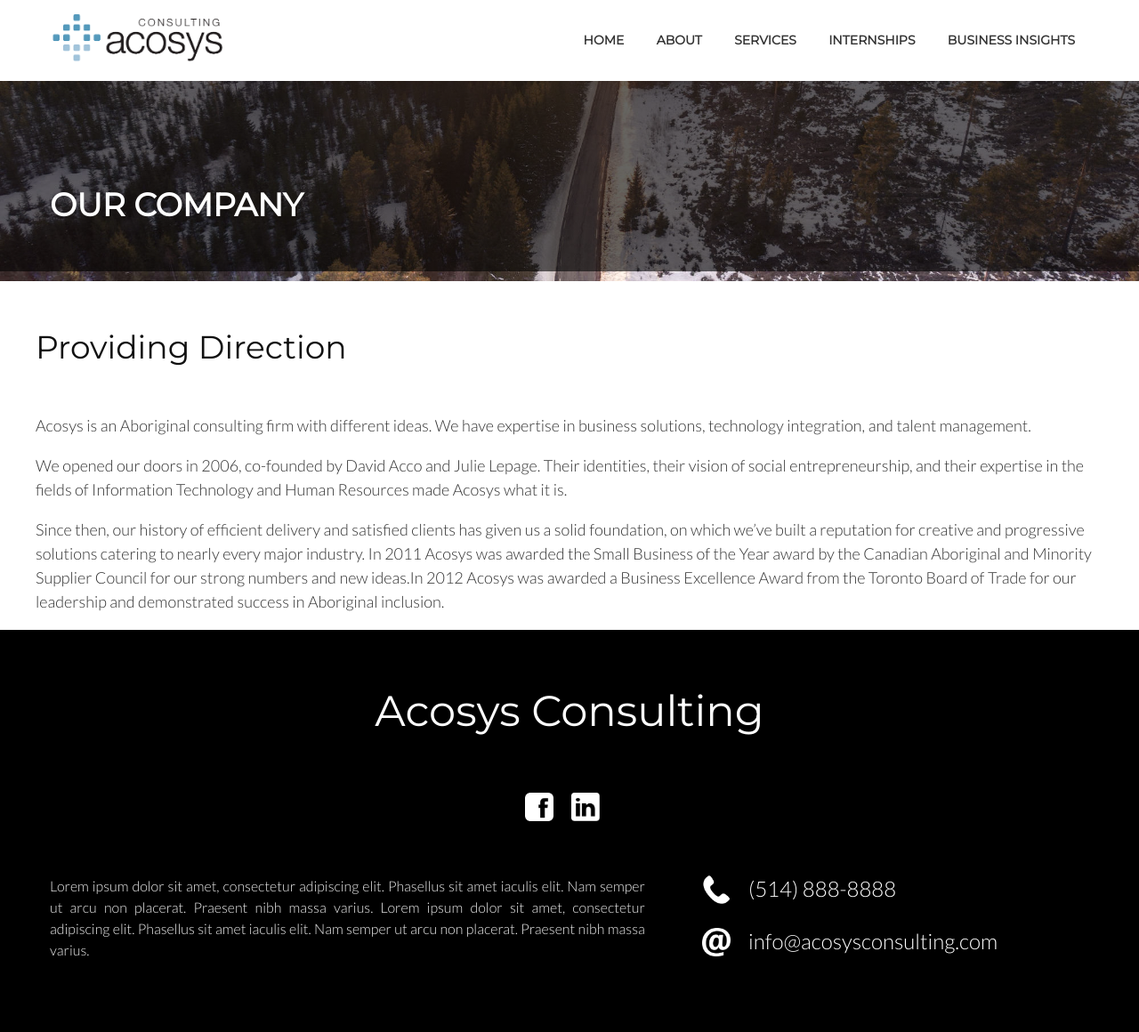
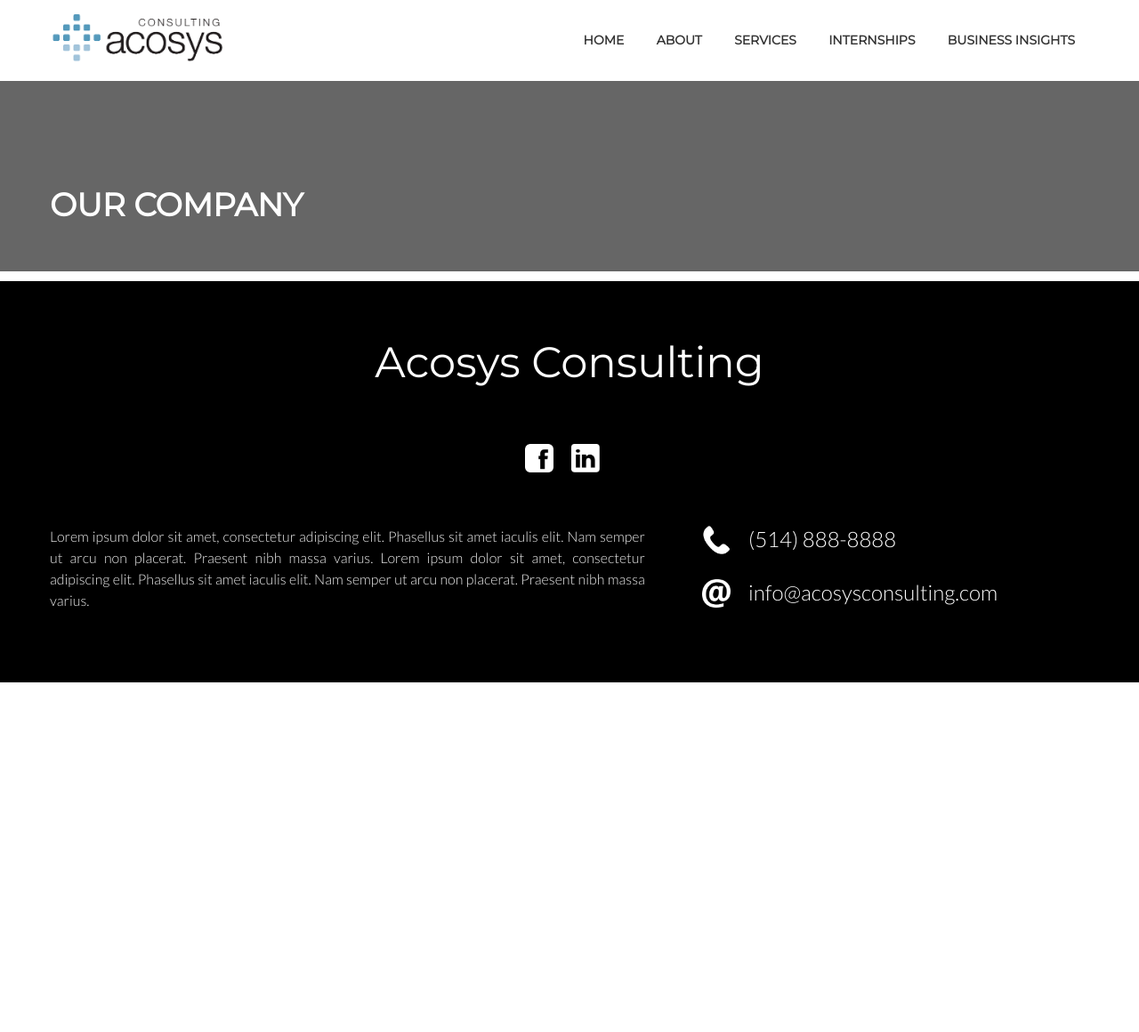
Before and after one commit to ouarez/acosys, a Jekyll site: the page built from about.md, in a window 1280 px wide. Shown: the whole page at 89% size. Built offline with Jekyll 4.4.1, drawn with Linux system fonts in a browser that asks for light colours; nearby versions of some CDN libraries; a script that is not in the unit is left out; after the commit the page ends 900 px from its top, so only the background shows below that; some of the changed lines change nothing that is shown.

Commit message:
Update Unique pages “about”

```diff
--- a/about.md
+++ b/about.md
@@ -2,20 +2,39 @@
 layout: about
 title: Our Company
 description: '  Lorem ipsum dolor sit amet, consectetur adipiscing elit. Phasellus sit amet iaculis elit. Nam semper ut arcu non placerat. Praesent nibh massa varius.'
-cover_image: /img/cover3.jpg
+content: >-
+  ## Providing Direction
+
+
+  Acosys is an Aboriginal consulting firm with different ideas. We have
+  expertise in business solutions,
+
+  technology integration, and talent management.
+
+
+  We opened our doors in 2006, co-founded by David Acco and Julie Lepage. Their
+  identities, their
+
+  vision of social entrepreneurship, and their expertise in the fields of
+  Information Technology and
+
+  Human Resources made Acosys what it is.
+
+
+  Since then, our history of efficient delivery and satisfied clients has given
+  us a solid foundation, on
+
+  which we’ve built a reputation for creative and progressive solutions catering
+  to nearly every major
+
+  industry. In 2011 Acosys was awarded the Small Business of the Year award by
+  the Canadian
+
+  Aboriginal and Minority Supplier Council for our strong numbers and new
+  ideas.In 2012 Acosys was
+
+  awarded a Business Excellence Award from the Toronto Board of Trade for our
+  leadership and
+
+  demonstrated success in Aboriginal inclusion.
 ---
-## Providing Direction
-
-Acosys is an Aboriginal consulting firm with different ideas. We have expertise in business solutions,
-technology integration, and talent management.
-
-We opened our doors in 2006, co-founded by David Acco and Julie Lepage. Their identities, their
-vision of social entrepreneurship, and their expertise in the fields of Information Technology and
-Human Resources made Acosys what it is.
-
-Since then, our history of efficient delivery and satisfied clients has given us a solid foundation, on
-which we’ve built a reputation for creative and progressive solutions catering to nearly every major
-industry. In 2011 Acosys was awarded the Small Business of the Year award by the Canadian
-Aboriginal and Minority Supplier Council for our strong numbers and new ideas.In 2012 Acosys was
-awarded a Business Excellence Award from the Toronto Board of Trade for our leadership and
-demonstrated success in Aboriginal inclusion.
```
